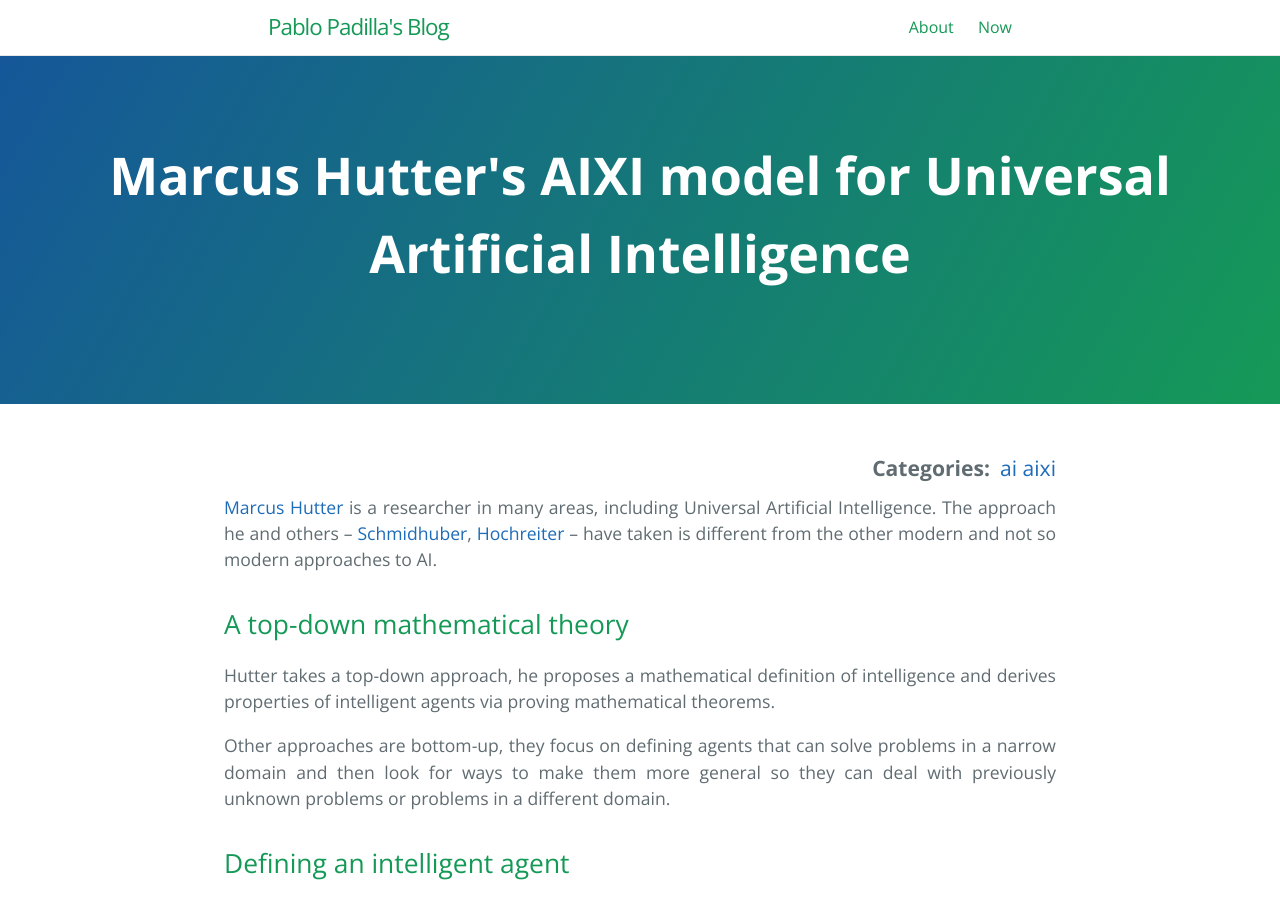
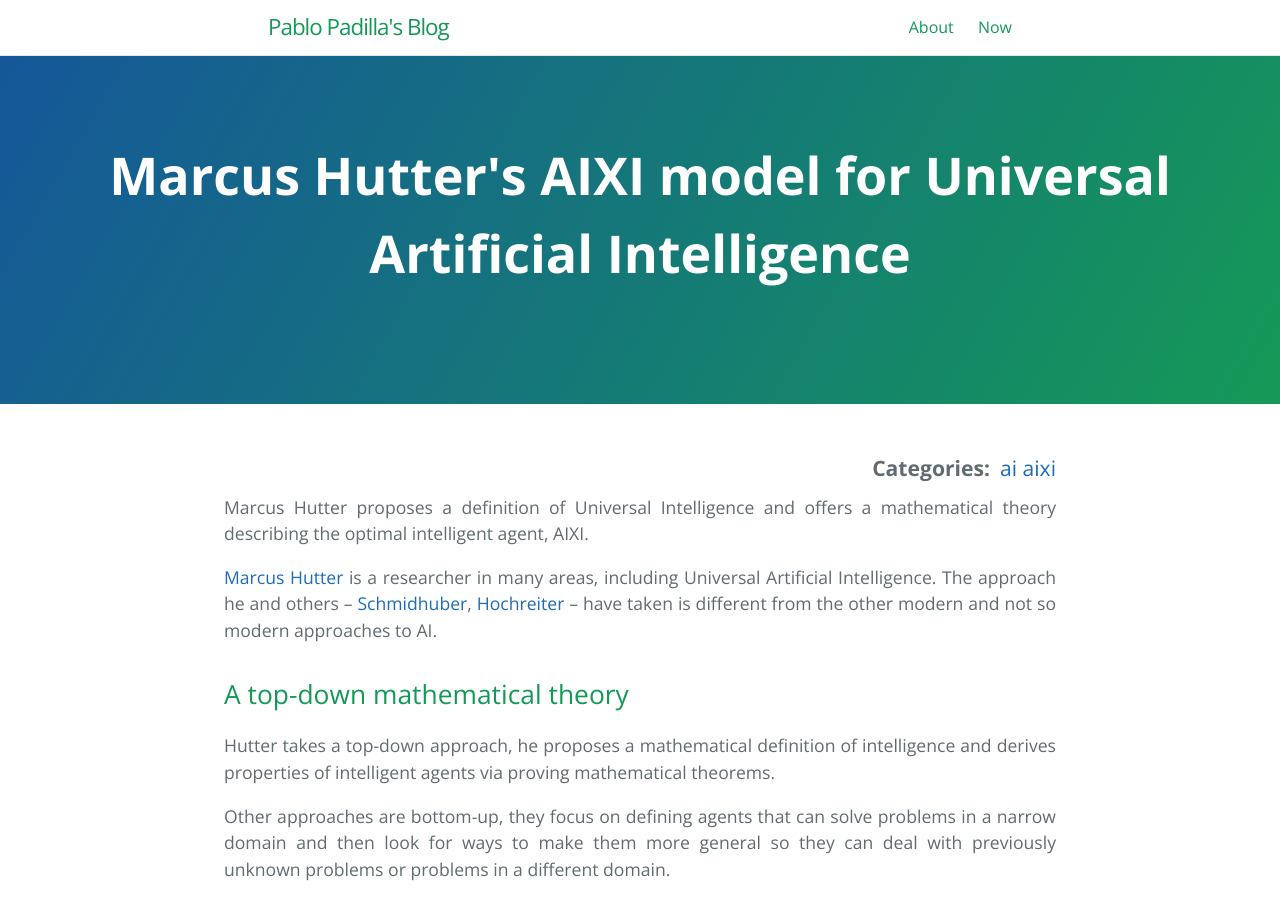
Before and after one commit to pgpbpadilla/pgpbpadilla.github.io, a Jekyll site: the page built from ai/_posts/2021-02-07-aixi.liquid.md, in a window 1280 px wide and 900 px high. Built offline with Jekyll 4.4.1, drawn with Linux system fonts in a browser that asks for light colours.

```diff
--- a/ai/_posts/2021-02-07-aixi.liquid.md
+++ b/ai/_posts/2021-02-07-aixi.liquid.md
@@ -2,13 +2,18 @@
 layout: post.liquid
 title:  "Marcus Hutter's AIXI model for Universal Artificial Intelligence"
 date:   2021-02-07 16:37
+last_updated: 2021-02-16 22:22
 tags: machine-intelligence hutter aixi agi universal
 permalink: /aixi
 categories: [ai, aixi]
 ---
-[Marcus Hutter](#related) is a researcher in many areas, including Universal Artificial Intelligence.
-The approach he and others -- [Schmidhuber](#related), [Hochreiter](#related) --
-have taken is different from the other modern and not so modern approaches to AI.
+Marcus Hutter proposes a definition of Universal Intelligence and offers a mathematical
+theory describing the optimal intelligent agent, AIXI.
+
+[Marcus Hutter](#related) is a researcher in many areas, including Universal
+Artificial Intelligence. The approach he and others -- [Schmidhuber](#related),
+[Hochreiter](#related) -- have taken is different from the other modern and not so
+modern approaches to AI.
 
 ## A top-down mathematical theory
 
```
